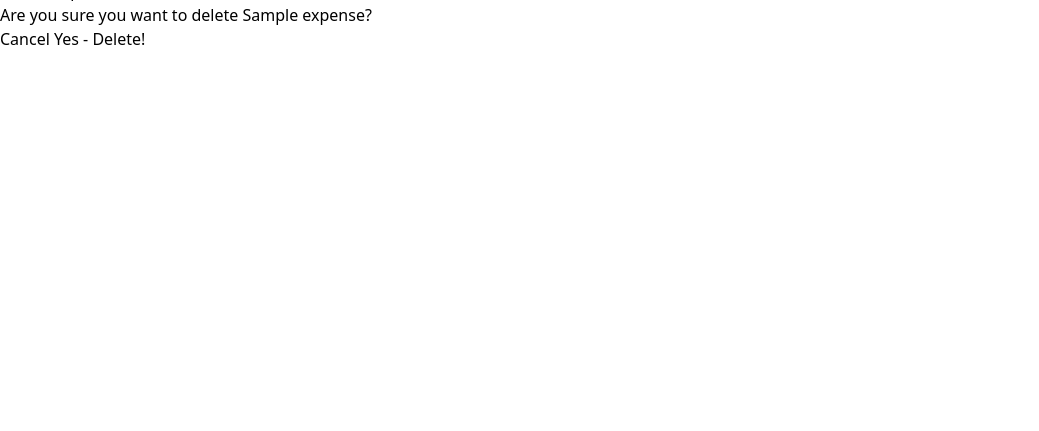
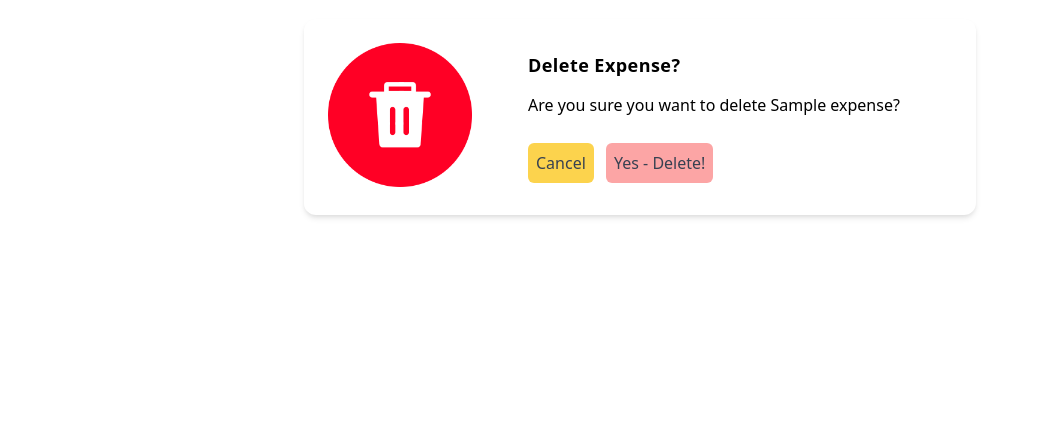
Before and after one commit to chitrason/expense_tracker, a Django app: page /expenses/1/delete in a window 1280 px wide. Shown: the part 369-800 px from the top of the page, without its empty margins (0-1039 px from the left). Run offline with Django 3.2, Linux system fonts and the light colour scheme; tables that the repository leaves empty hold one stand-in row (values such as "Sample post"); some libraries are stand-ins or nearby versions.

Commit message:
add style to confirm delete page

```diff
--- a/main_app/templates/main_app/expense_confirm_delete.html
+++ b/main_app/templates/main_app/expense_confirm_delete.html
@@ -1,22 +1,33 @@
+
 {% extends 'base.html' %}
 {% load static %}
 
 {% block content %}
 
 
-<h1>Delete Export?</h1>
+<div class="max-w-md mx-auto mt-10 bg-white rounded-xl shadow-md overflow-hidden md:max-w-2xl">
+    <div class="md:flex">
+      <div class="md:flex-shrink-0">
+        <img class="h-48 w-full object-cover md:w-48" src="../../static/images/15120-delete.gif" alt="trash">
+      </div>
+      <div class="p-8">
+        <div class="tracking-wide text-lg font-semibold">
+          <h1>Delete Expense?</h1>
+        </div>
+        <p class="block mt-4 text-md leading-tight font-sm text-black">Are you sure you want to delete {{ object.title }}?</p>
+        <form action="" method="POST" class="form">
+        {% csrf_token %}
+          <button class="mt-7 p-2 text-gray-700 bg-yellow-300 rounded-md hover:bg-yellow-400">
+            <a
+              href="{% url 'expenses_index' %}"
+              class=""> Cancel
+            </a>
+          </button>
+          <button type="submit" class="mx-2 mt-7 p-2 text-gray-700 bg-red-300 rounded-md hover:bg-red-500">Yes - Delete!</button>
+        </form>
 
-<h2>Are you sure you want to delete {{ object.title }}?</h2>
-
-<form action="" method="POST" class="form">
-  {% csrf_token %}
-  <a
-    href="{% url 'expenses_index' %}"
-    class="btn secondary"
-  >
-    Cancel
-  </a>
-  <button type="submit" class="btn danger">Yes - Delete!</button>
-</form>
+      </div>
+    </div>
+</div>
 
 {% endblock %}
```
Also changed, not shown: main_app/templates/main_app/income_confirm_delete.html (+17 -7 lines), main_app/static/images/15120-delete.gif (added).
